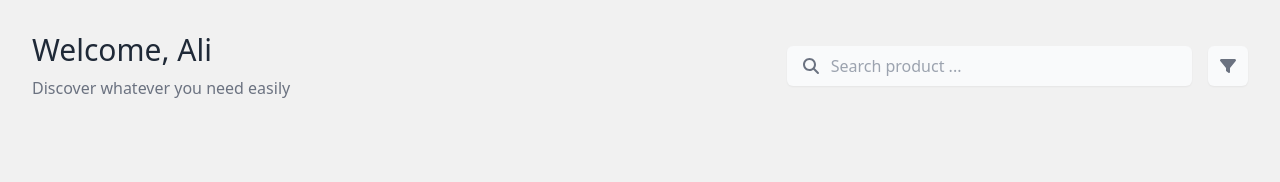
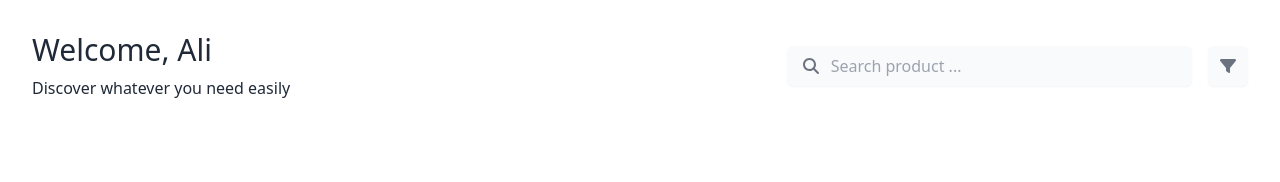
Before and after one commit to AliMohammadiKia/strapi_project, a React (Vite) app in the folder client/: page / in a window 1280 px wide. Shown: the top 182 px of the page. Built offline with nearby package versions, Linux system fonts and the light colour scheme.

Commit message:
install daisy ui

```diff
--- a/client/index.html
+++ b/client/index.html
@@ -6,7 +6,7 @@
     <meta name="viewport" content="width=device-width, initial-scale=1.0" />
     <title>Vite + React</title>
   </head>
-  <body class="bg-[#f1f1f1]">
+  <body>
     <div id="root"></div>
     <script type="module" src="/src/main.jsx"></script>
   </body>
--- a/client/package.json
+++ b/client/package.json
@@ -24,6 +24,7 @@
     "@types/react-dom": "^18.0.11",
     "@vitejs/plugin-react": "^4.0.0",
     "autoprefixer": "^10.4.14",
+    "daisyui": "^3.0.20",
     "eslint": "^8.38.0",
     "eslint-plugin-react": "^7.32.2",
     "eslint-plugin-react-hooks": "^4.6.0",
--- a/client/src/components/Header/Greeting.jsx
+++ b/client/src/components/Header/Greeting.jsx
@@ -1,8 +1,8 @@
 const Greeting = () => {
   return (
     <div className="flex-1">
-      <p className="text-3xl font-medium text-gray-800">Welcome, Ali</p>
-      <p className="text-gray-500 pt-2">Discover whatever you need easily</p>
+      <p className="text-3xl font-medium text-base-800">Welcome, Ali</p>
+      <p className="text-base-500 pt-2">Discover whatever you need easily</p>
     </div>
   );
 };
--- a/client/tailwind.config.js
+++ b/client/tailwind.config.js
@@ -4,5 +4,8 @@ export default {
   theme: {
     extend: {},
   },
-  plugins: [],
+  plugins: [require("daisyui")],
+  daisyui: {
+    themes: ["light", "dark"],
+  },
 };
```
Also changed, not shown: 2 other files (tests, documents, lock files or other folders).
